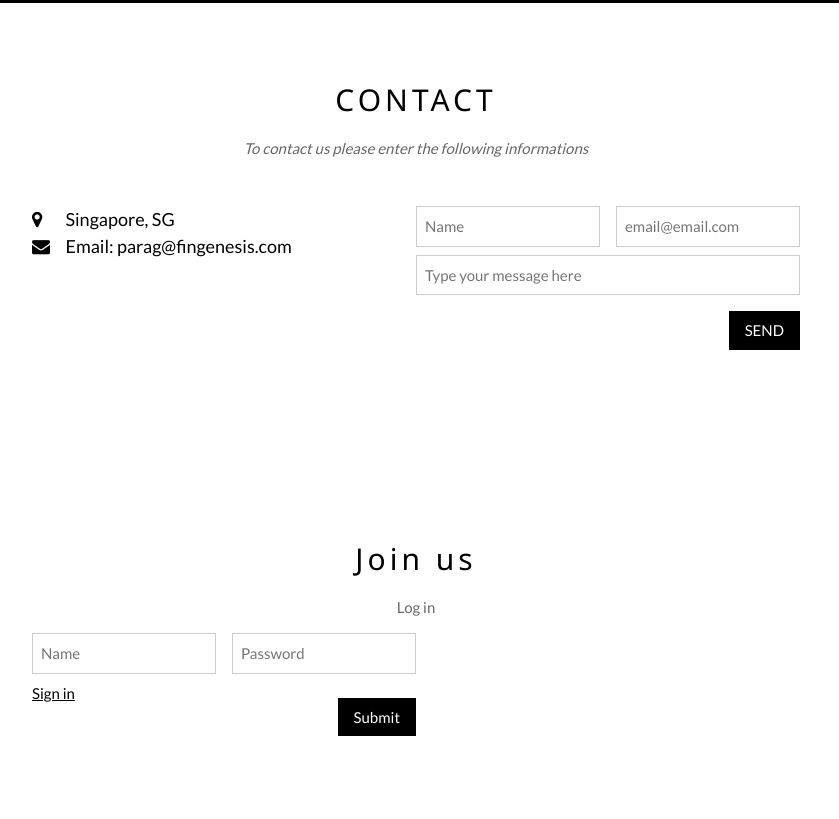
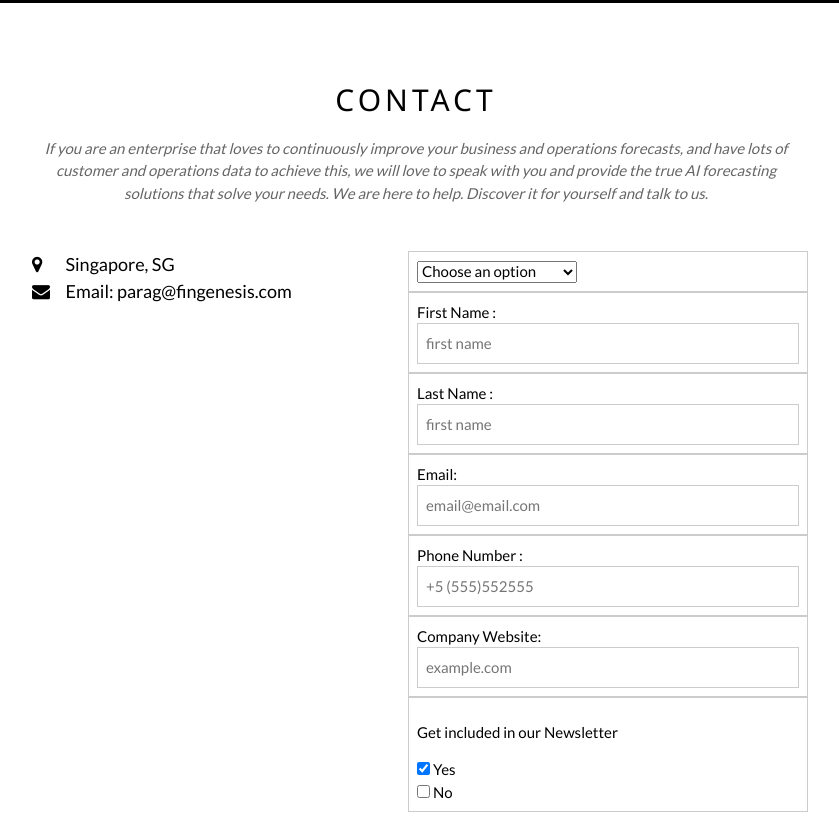
Before and after one commit to MARIEM96/website, a website: page express/index.html in a window 1280 px wide. Shown: the part 1773-2592 px from the top of the page, without its empty margins (224-1063 px from the left). Drawn offline with nearby package versions, Linux system fonts and the light colour scheme.

Commit message:
Editing The contact form

```diff
--- a/express/index.html
+++ b/express/index.html
@@ -132,7 +132,10 @@
         <!-- The Contact Section -->
         <div class="w3-container w3-content w3-padding-64" style="max-width:800px" id="contact">
             <h2 class="w3-wide w3-center">CONTACT</h2>
-            <p class="w3-opacity w3-center"><i> To contact us please enter the following informations</i></p>
+            <p class="w3-opacity w3-center"><i> If you are an enterprise that loves to continuously improve your business and operations forecasts, and
+                have lots of customer and operations data to achieve this, we will love to speak with you and provide
+                the true AI forecasting solutions that solve your needs.
+                We are here to help. Discover it for yourself and talk to us.</i></p>
 
             <div class="w3-row w3-padding-32">
                 <div class="w3-col m6 w3-large w3-margin-bottom">
@@ -141,15 +144,55 @@
                 </div>
                 <div class="w3-col m6">
                     <form action="/action_page.php" target="_blank">
-                        <div class="w3-row-padding" style="margin:0 -16px 8px -16px">
-                            <div class="w3-half">
-                                <input class="w3-input w3-border" type="text" placeholder="Name" required name="Name">
+                        <div class="w3-row-padding" style="margin:0 -16px 8px -16px" >
+                            <div class="w3-input w3-border">
+                                 <select id="test">
+                                <p> Choose an option</p>
+                                <option >Choose an option</option>
+                                <option value="1">Personal Inquiry</option>
+                                <option value="2">Business Partnership</option>
+                                <option value="3">Investor</option>
+
+                              </select>
                             </div>
-                            <div class="w3-half">
-                                <input class="w3-input w3-border" type="text" placeholder="email@email.com" required name="Email">
+                            <div class="w3-input w3-border">
+                                <label for="first">First Name :</label>
+
+                                <input class="w3-input w3-border" type="text" id="first" placeholder="first name" required name="Name" required>
                             </div>
+                            <div class="w3-input w3-border">
+                                <label for="last">Last Name :</label>
+
+                                <input class="w3-input w3-border" type="text" id="last" placeholder="first name" required name="Name" required>
+                            </div>
+                            <div class="w3-input w3-border">
+                                <label for="email">Email:</label>
+
+                                <input class="w3-input w3-border" type="text" placeholder="email@email.com" required name="Email" required>
+                            </div>
+                            <div class="w3-input w3-border">
+                                <label for="phone">Phone Number :</label>
+                            <input  class="w3-input w3-border" type="tel" id ="phone" placeholder="+5 (555)552555 " pattern="[0-9]{3}-[0-9]{2}-[0-9]{3}" required>
                         </div>
-                        <input class="w3-input w3-border" type="text" placeholder="Type your message here" required name="Message">
+
+                        <div class="w3-input w3-border">
+                        <label for="website">Company Website:</label>
+                        <input class="w3-input w3-border" type="text" id="website" placeholder="example.com">
+                    </div>
+                    <div class="w3-input w3-border">
+                        <p> Get included in our Newsletter</p>
+
+                        <div>
+                          <input type="checkbox" id="yes" name="yes"
+                                 checked>
+                          <label for="yes">Yes</label>
+                        </div>
+
+                        <div>
+                          <input type="checkbox" id="no" name="no">
+                          <label for="no">No</label>
+                        </div>
+                    </div>
                         <button class="w3-button w3-black w3-section w3-right" type="submit">SEND</button>
                     </form>
                 </div>
```
